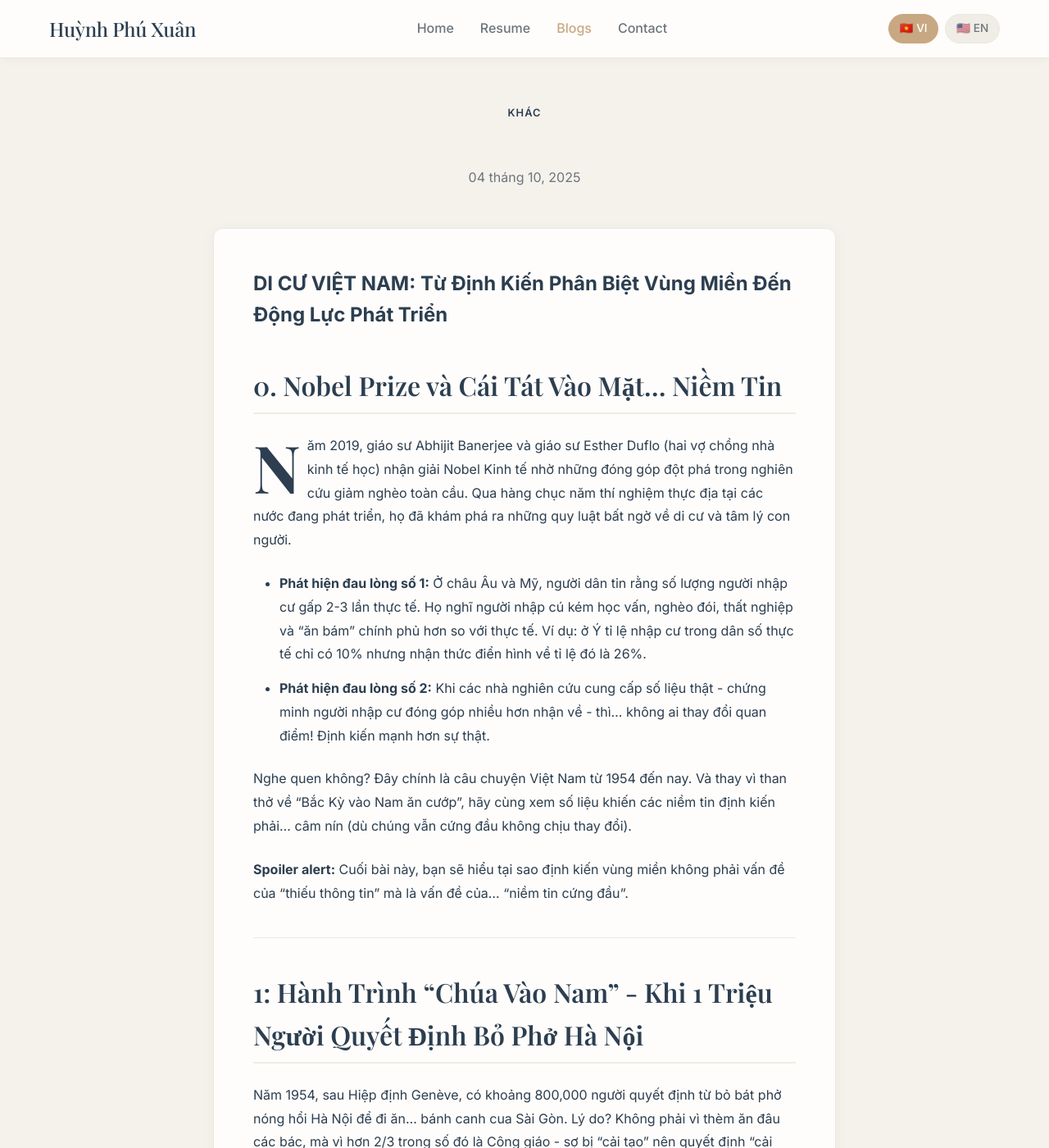
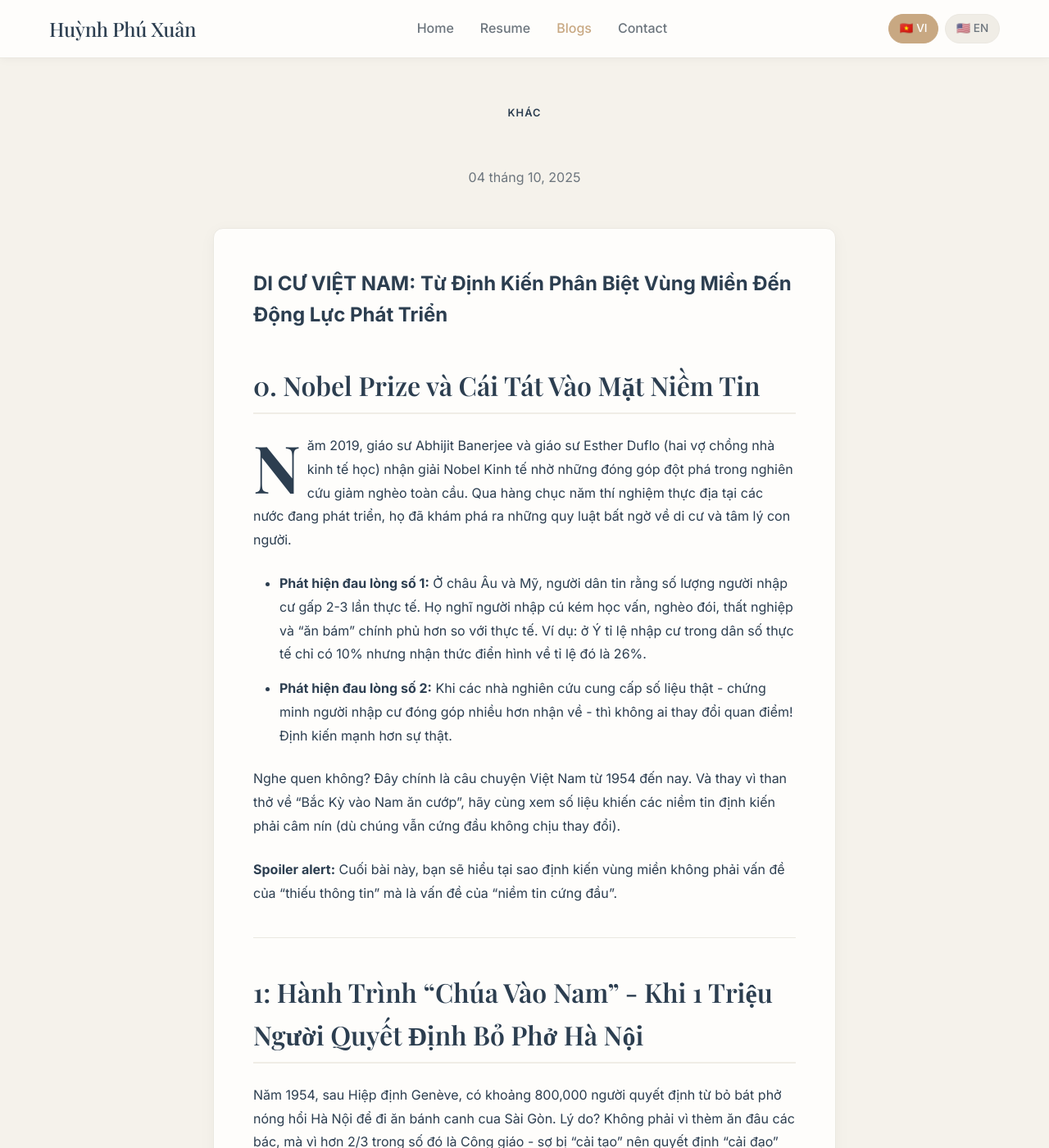
Before and after one commit to xuanhvl-learning/xuanhvl-learning.github.io, a Jekyll site: the page built from _posts/2025-10-04-DiCu-SuThat.md, in a window 1280 px wide and 1400 px high. Shown: the whole window at 82% size. Built offline with Jekyll 4.4.1, drawn with Linux system fonts in a browser that asks for light colours; our own code applies the rules of GitHub Pages for plain Markdown files; some of the changed text lies outside the part shown.

Commit message:
Update 2025-10-04-DiCu-SuThat.md

```diff
--- a/_posts/2025-10-04-DiCu-SuThat.md
+++ b/_posts/2025-10-04-DiCu-SuThat.md
@@ -8,22 +8,22 @@ excerpt: "Ở châu Âu và Mỹ, người dân tin rằng số lượng ngườ
 
 # DI CƯ VIỆT NAM: Từ Định Kiến Phân Biệt Vùng Miền Đến Động Lực Phát Triển
 
-## 0. Nobel Prize và Cái Tát Vào Mặt... Niềm Tin
+## 0. Nobel Prize và Cái Tát Vào Mặt Niềm Tin
 
 Năm 2019, giáo sư Abhijit Banerjee và giáo sư Esther Duflo (hai vợ chồng nhà kinh tế học) nhận giải Nobel Kinh tế nhờ những đóng góp đột phá trong nghiên cứu giảm nghèo toàn cầu. Qua hàng chục năm thí nghiệm thực địa tại các nước đang phát triển, họ đã khám phá ra những quy luật bất ngờ về di cư và tâm lý con người.
 
 - **Phát hiện đau lòng số 1:** Ở châu Âu và Mỹ, người dân tin rằng số lượng người nhập cư gấp 2-3 lần thực tế. Họ nghĩ người nhập cú kém học vấn, nghèo đói, thất nghiệp và "ăn bám" chính phủ hơn so với thực tế. Ví dụ: ở Ý tỉ lệ nhập cư trong dân số thực tế chỉ có 10% nhưng nhận thức điển hình về tỉ lệ đó là 26%.
-- **Phát hiện đau lòng số 2:** Khi các nhà nghiên cứu cung cấp số liệu thật - chứng minh người nhập cư đóng góp nhiều hơn nhận về - thì... không ai thay đổi quan điểm! Định kiến mạnh hơn sự thật.
+- **Phát hiện đau lòng số 2:** Khi các nhà nghiên cứu cung cấp số liệu thật - chứng minh người nhập cư đóng góp nhiều hơn nhận về - thì không ai thay đổi quan điểm! Định kiến mạnh hơn sự thật.
 
-Nghe quen không? Đây chính là câu chuyện Việt Nam từ 1954 đến nay. Và thay vì than thở về "Bắc Kỳ vào Nam ăn cướp", hãy cùng xem số liệu khiến các niềm tin định kiến phải... câm nín (dù chúng vẫn cứng đầu không chịu thay đổi).
+Nghe quen không? Đây chính là câu chuyện Việt Nam từ 1954 đến nay. Và thay vì than thở về "Bắc Kỳ vào Nam ăn cướp", hãy cùng xem số liệu khiến các niềm tin định kiến phải câm nín (dù chúng vẫn cứng đầu không chịu thay đổi).
 
-**Spoiler alert:** Cuối bài này, bạn sẽ hiểu tại sao định kiến vùng miền không phải vấn đề của "thiếu thông tin" mà là vấn đề của... "niềm tin cứng đầu".
+**Spoiler alert:** Cuối bài này, bạn sẽ hiểu tại sao định kiến vùng miền không phải vấn đề của "thiếu thông tin" mà là vấn đề của "niềm tin cứng đầu".
 
 ---
 
 ## 1: Hành Trình "Chúa Vào Nam" - Khi 1 Triệu Người Quyết Định Bỏ Phở Hà Nội
 
-Năm 1954, sau Hiệp định Genève, có khoảng 800,000 người quyết định từ bỏ bát phở nóng hổi Hà Nội để đi ăn... bánh canh cua Sài Gòn. Lý do? Không phải vì thèm ăn đâu các bác, mà vì hơn 2/3 trong số đó là Công giáo - sợ bị "cải tạo" nên quyết định "cải đạo" về phương Nam.
+Năm 1954, sau Hiệp định Genève, có khoảng 800,000 người quyết định từ bỏ bát phở nóng hổi Hà Nội để đi ăn bánh canh cua Sài Gòn. Lý do? Không phải vì thèm ăn đâu các bác, mà vì hơn 2/3 trong số đó là Công giáo - sợ bị "cải tạo" nên quyết định "cải đạo" về phương Nam.
 
 ### Câu chuyện thực tế không như phim Hollywood
 
@@ -33,7 +33,7 @@ Khác với những bộ phim về người tị nạn héo hon, đói khát, đ
 *   **Mạng lưới xã hội:** Giáo xứ, dòng họ, bạn bè
 *   **Ý chí làm giàu:** Và quan trọng nhất - không có tâm lý "ăn bám"
 
-Kết quả? Họ không chỉ sinh tồn mà còn... thịnh vượng!
+Kết quả? Họ không chỉ sinh tồn mà còn thịnh vượng!
 
 Nhưng theo lý thuyết Banerjee-Duflo, điều này hoàn toàn dự đoán được. Di cư chỉ xảy ra khi có "biến cố lớn" - chiến tranh, thiên tai, hoặc chính sách kinh tế tệ đến mức dân phải bỏ nhà đi nơi khác. Không ai thích rời bỏ quê hương để đi "ăn cướp" đâu!
 
@@ -51,7 +51,7 @@ Trước khi ai đó nói "người Hoa mới giỏi kinh doanh", hãy nhớ r
 
 Năm 2023, TP.HCM đóng góp ~16% GDP quốc gia. Con số này không rơi từ trên trời xuống đâu các bạn! Nó là kết quả của hàng chục năm hòa trộn và cộng tác giữa: Người dân bản địa, Người di cư trong nước: Đóng góp nguồn lao động, kỹ năng đa dạng và tinh thần khởi nghiệp, Cộng đồng người Hoa, Các cộng đồng khác. Tất cả đều thể hiện sự thông minh, sáng tạo, chăm chỉ và khéo léo trong lao động sản xuất, kinh doanh, thương mại.
 
-Nghe quen không? Đây chính là mô hình "melting pot" - nồi nấu chảy văn hóa kiểu Hoa Kỳ! New York thành trung tâm tài chính thế giới nhờ người Ireland, người Ý, người Do Thái, người Hoa... cùng đóng góp. TP.HCM cũng vậy - sức mạnh tổng hợp từ sự đa dạng.
+Nghe quen không? Đây chính là mô hình "melting pot" - nồi nấu chảy văn hóa kiểu Hoa Kỳ! New York thành trung tâm tài chính thế giới nhờ người Ireland, người Ý, người Do Thái, người Hoa,v.v. cùng đóng góp. TP.HCM cũng vậy - sức mạnh tổng hợp từ sự đa dạng.
 
 Đây chính là sức mạnh của sự đa dạng - khi mọi người cùng đóng góp những thế mạnh khác nhau vào một mục tiêu chung, kết quả sẽ lớn hơn tổng các phần.
 
@@ -65,7 +65,7 @@ Hồ Hùng Anh - một chàng trai từ Hà Nội vào TP.HCM lập nghiệp. N
 *   **Lợi nhuận trước thuế:** 22.888 nghìn tỷ VND (731,4 triệu USD)
 *   **Và quan trọng nhất:** Tạo việc làm cho hàng nghìn người miền Nam
 
-Hỏi rằng đây có phải "ăn cướp" không? Nếu đây là ăn cướp thì xin... cướp thêm đi!
+Hỏi rằng đây có phải "ăn cướp" không? Nếu đây là ăn cướp thì xin cướp thêm đi!
 
 ### 2.3. FPT Corporation - Khi "Thầy giáo Hà Nội" dạy cả nước làm giàu
 
@@ -77,7 +77,7 @@ Trương Gia Bình từ Hà Nội vào thành lập FPT. Kết quả năm 2023:
 
 **Fun fact:** FPT không chỉ làm giàu cho mình mà còn đào tạo hàng nghìn lập trình viên khắp cả nước. Đây gọi là "ăn cướp tri thức" à?
 
-### 2.4. Masan Consumer - Khi “Tiến sĩ Vật lý Hột nhân” thống lĩnh... bếp nhà Việt Nam
+### 2.4. Masan Consumer - Khi “Tiến sĩ Vật lý Hột nhân” thống lĩnh bếp nhà Việt Nam
 
 Nguyễn Đăng Quang - doanh nhân gốc Hà Nội xây dựng Masan Consumer thành "ông hoàng" mì gói và nước mắm Việt Nam. Kết quả 2023:
 
@@ -161,13 +161,13 @@ Banerjee & Duflo phát hiện: Ở Nepal, dù mùa màng thất bát, dân vẫn
 *   Đóng góp kinh tế của họ (nhiều hơn “people” nghĩ)
 *   Tỷ lệ thất nghiệp của họ (thấp hơn “people” nghĩ)
 
-Thì... không ai thay đổi quan điểm!
+Thì không ai thay đổi quan điểm!
 
 Điều này có nghĩa gì? Định kiến không phải vấn đề thiếu thông tin, mà là vấn đề tâm lý. People tin vào những gì họ muốn tin, không phải những gì đúng sự thật.
 
 ---
 
-## 5. Thế Giới à Cũng... Giống Việt Nam thôi
+## 5. Thế Giới à Cũng Giống Việt Nam thôi
 
 ### 5.1. Trung Quốc - "Di cư nông thôn-thành thị" và phép màu kinh tế
 
@@ -175,9 +175,9 @@ Từ 1978-2018, Trung Quốc có 260 triệu người di cư từ nông thôn ra
 
 **Lesson learned:** Không có di cư nội địa, nguồn lao động chăm chỉ, giá siêu rẻ chắc sẽ không có "phép màu kinh tế Trung Quốc"!
 
-### 5.2. Mỹ - Khi người nhập cư trở thành... xương sống kinh tế
+### 5.2. Mỹ - Khi người nhập cư trở thành xương sống kinh tế
 
-Theo kết quả tổ chức di dân của Hoa Kỳ thì các sắc dân nhập cư Hoa, Ấn, Hàn, Nhật, Việt…. năm 2023 đóng góp khoảng 1.400 tỷ USD, và GDP Mỹ năm đó 27.360 tỷ USD
+Theo kết quả tổ chức di dân của Hoa Kỳ thì các sắc dân nhập cư Hoa, Ấn, Hàn, Nhật, Việt.v.v. năm 2023 đóng góp khoảng 1.400 tỷ USD, và GDP Mỹ năm đó 27.360 tỷ USD
 
 *   3.4% dân số (châu Á) đóng góp 5% GDP tạo ra hàng triệu việc làm
 *   Khi xem profile của họ ta thấy chia làm 2 nhóm: cổ trắng (thực hiện các công việc đòi hỏi tay nghề cao) và cổ xanh (thực hiện các công việc mà người bản xứ không làm, tạo ra các công việc mới phục vụ cho người dân bản địa), họ vẫn cố gắng làm việc để gửi tiền về quê hương.
@@ -192,7 +192,7 @@ Và còn nhiều các số liệu về người Hoa ở các quốc gia khác tr
 
 ---
 
-## 6. Những Niềm Tin Cần... Vứt Vào Thùng Rác
+## 6. Những Niềm Tin Cần Vứt Vào Thùng Rác
 
 > (Lưu ý: Chương này được viết lại hoàn toàn dựa trên phát hiện của Banerjee-Duflo về tâm lý định kiến)
 
@@ -259,7 +259,7 @@ Banerjee & Duflo tiến hành thí nghiệm tại Pháp: Cung cấp thông tin c
 Theo tôi có thể giải thích hiện tượng này dưới góc nhìn tâm lý học:
 
 *   **Lý thuyết "Confirmation Bias":** Não bộ có xu hướng tìm kiếm, diễn giải thông tin theo cách xác nhận niềm tin có sẵn.
-*   **Lý thuyết "Cognitive Dissonance":** Khi gặp thông tin mâu thuẫn với niềm tin, con người cảm thấy khó chịu và sẽ tìm cách loại bỏ sự mâu thuẫn đó bằng cách... bỏ qua thông tin mới.
+*   **Lý thuyết "Cognitive Dissonance":** Khi gặp thông tin mâu thuẫn với niềm tin, con người cảm thấy khó chịu và sẽ tìm cách loại bỏ sự mâu thuẫn đó bằng cách bỏ qua thông tin mới.
 *   **Lý thuyết "Identity Protection":** Thay đổi quan điểm về di cư có nghĩa là thừa nhận mình đã sai, điều này đe dọa đến "bản sắc" cá nhân.
 
 ### 7.4. Donald Trump và lý thuyết "Cung-Cầu" sai bét về di cư
@@ -290,7 +290,7 @@ Theo "Good Economics for Hard Times", lý thuyết cung-cầu đơn giản này
 
 ---
 
-## 8. Kết Luận - Hay "Tát Thẳng Vào Mặt... Niềm Tin"
+## 8. Kết Luận - Hay "Tát Thẳng Vào Mặt Niềm Tin"
 
 Banerjee & Duflo đã chứng minh: Di cư là động lực phát triển, không phải trở ngại. Nhưng quan trọng hơn, họ cũng chứng minh: Sự thật không đủ sức thay đổi niềm tin.
 
```
